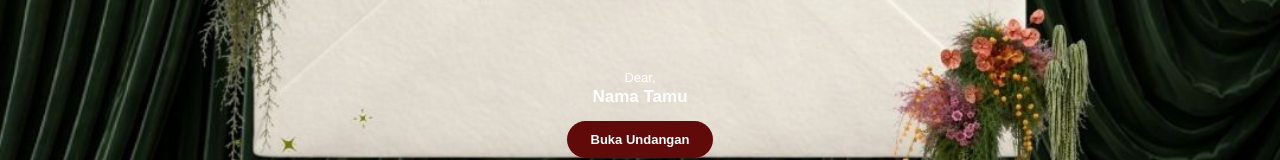
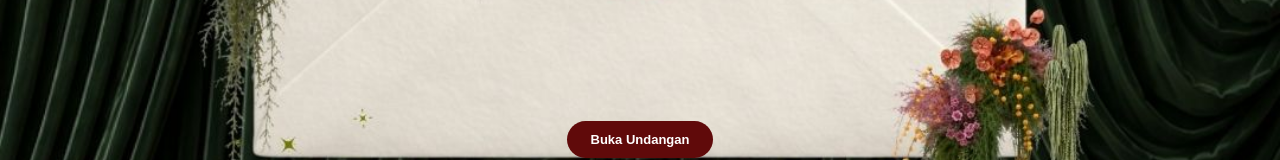
Before and after one commit to pleasurein/guest, a plain HTML site: page lolly-haris/index.html in a window 1280 px wide. Shown: the part 586-746 px from the top of the page. Drawn offline with Linux system fonts and the light colour scheme.

Commit message:
Update index.html

```diff
--- a/lolly-haris/index.html
+++ b/lolly-haris/index.html
@@ -121,8 +121,6 @@ body{
 <!-- COVER -->
 <div class="cover">
   <div class="content">
-    <div class="to">Dear,</div>
-    <div class="guest" id="guestName">Nama Tamu</div>
     <div class="btn" id="openBtn">Buka Undangan</div>
   </div>
 </div>
```
